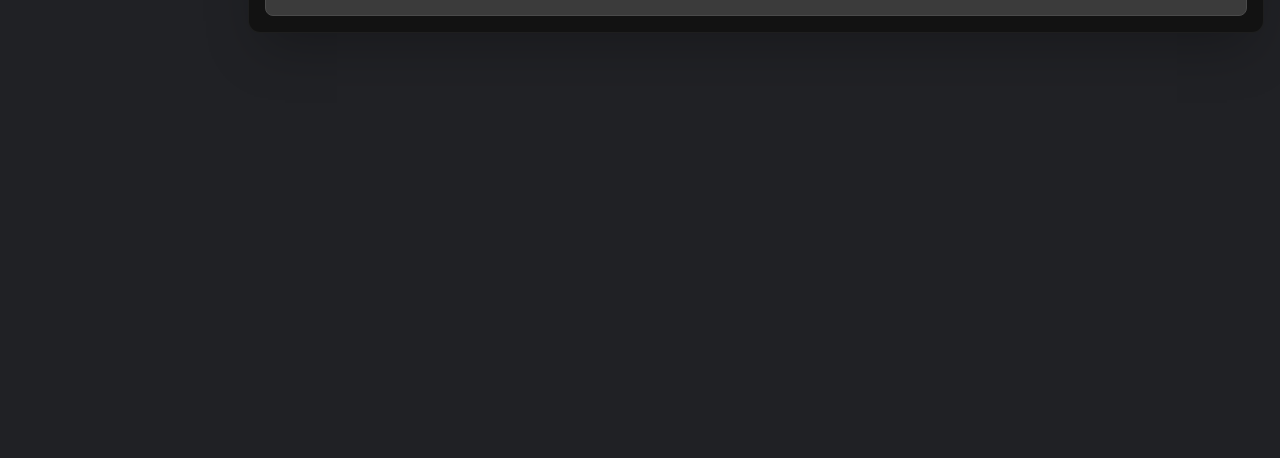
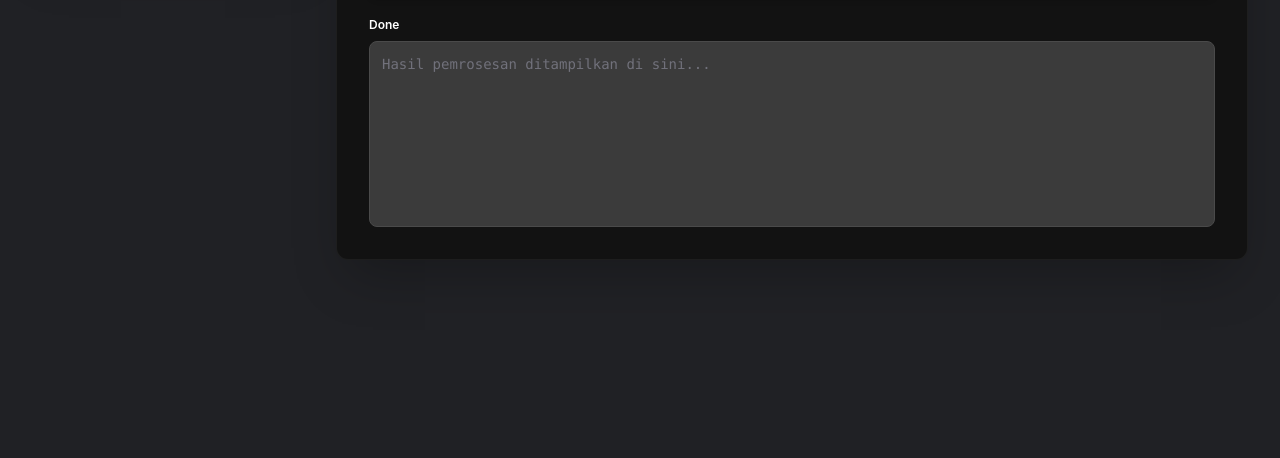
Before and after one commit to doaibu0000000/Barantin, a website built with Vite: page index.html in a window 1280 px wide. Shown: the part 342-800 px from the top of the page. Built offline with nearby package versions, Linux system fonts and the light colour scheme.

Commit message:
Revert "Kurangi padding dan spacing untuk tampilan lebih compact"
This reverts commit 5592e9784c2642034913bcb6ad81392491b34188.

```diff
--- a/src/App.ts
+++ b/src/App.ts
@@ -3,10 +3,10 @@ import { CookieTool, bindCookieToolEvents } from './components/CookieTool';
 
 export const App = () => {
   return `
-    <div class="flex flex-col md:flex-row items-start gap-3 w-full max-w-[1600px] mx-auto p-2 md:p-4 min-h-dvh">
+    <div class="flex flex-col md:flex-row items-start gap-6 w-full max-w-[1600px] mx-auto p-4 md:p-8 min-h-screen pb-24 md:pb-8">
       ${Sidebar()}
 
-      <main class="w-full bg-brand-panel border border-white/5 rounded-xl flex-1 p-3 md:p-4 flex flex-col gap-3 shadow-2xl">
+      <main class="w-full bg-brand-panel border border-white/5 rounded-xl flex-1 p-6 md:p-8 flex flex-col gap-5 shadow-2xl">
         ${CookieTool()}
       </main>
     </div>
--- a/src/components/CookieTool.ts
+++ b/src/components/CookieTool.ts
@@ -1,17 +1,17 @@
 export const CookieTool = () => {
   return `
-    <div class="flex flex-col gap-1">
-      <label for="cookieContent" class="text-[11px] font-semibold text-white">Nomor AJU SSM / PTK</label>
-      <textarea id="cookieContent" placeholder="Contoh :&#10;30104S14616EA2026071000009&#10;32002EXT260709130318MBZS1S" class="w-full bg-brand-input border border-brand-border rounded-lg p-2 text-brand-text placeholder-zinc-500 font-mono text-xs resize-none outline-none focus:border-brand-accent transition-colors" rows="6"></textarea>
+    <div class="flex flex-col gap-2">
+      <label for="cookieContent" class="text-xs font-semibold text-white">Nomor AJU SSM / PTK</label>
+      <textarea id="cookieContent" placeholder="Contoh :&#10;30104S14616EA2026071000009&#10;32002EXT260709130318MBZS1S" class="w-full bg-brand-input border border-brand-border rounded-lg p-3 text-brand-text placeholder-zinc-500 font-mono text-sm resize-none outline-none focus:border-brand-accent transition-colors" rows="8"></textarea>
     </div>
 
-    <button id="processBtn" class="w-full bg-brand-accent hover:bg-brand-accent-hover text-white rounded-lg py-2 text-xs font-semibold cursor-pointer transition-colors shadow-md">
+    <button id="processBtn" class="w-full bg-brand-accent hover:bg-brand-accent-hover text-white rounded-lg py-3 text-sm font-semibold cursor-pointer transition-colors shadow-md">
       Proses Data
     </button>
 
-    <div class="flex flex-col gap-1">
-      <label for="processingResults" class="text-[11px] font-semibold text-white">Done</label>
-      <textarea id="processingResults" placeholder="Hasil pemrosesan ditampilkan di sini..." class="w-full bg-brand-input border border-brand-border rounded-lg p-2 text-brand-text placeholder-zinc-500 font-mono text-xs resize-none outline-none focus:border-brand-accent transition-colors" rows="6" readonly></textarea>
+    <div class="flex flex-col gap-2">
+      <label for="processingResults" class="text-xs font-semibold text-white">Done</label>
+      <textarea id="processingResults" placeholder="Hasil pemrosesan ditampilkan di sini..." class="w-full bg-brand-input border border-brand-border rounded-lg p-3 text-brand-text placeholder-zinc-500 font-mono text-sm resize-none outline-none focus:border-brand-accent transition-colors" rows="8" readonly></textarea>
     </div>
   `;
 };
--- a/src/components/Sidebar.ts
+++ b/src/components/Sidebar.ts
@@ -19,7 +19,7 @@ export const Sidebar = () => {
 
   const renderNavItems = () => {
     return menus.map(menu => `
-      <a href="#" class="nav-item flex flex-col md:flex-row items-center justify-center md:justify-start gap-1 md:gap-2 px-2 md:px-3 py-1.5 md:py-2 rounded-xl md:rounded-lg text-[10px] md:text-sm transition-all ${menu.id === 'Surtu 2' ? 'active text-brand-accent md:bg-brand-accent-bg font-semibold' : 'text-brand-text-muted hover:text-white md:hover:bg-white/5'}" data-menu="${menu.id}">
+      <a href="#" class="nav-item flex flex-col md:flex-row items-center justify-center md:justify-start gap-1 md:gap-3 px-2 md:px-4 py-2 md:py-3 rounded-xl md:rounded-lg text-[11px] md:text-base transition-all ${menu.id === 'Surtu 2' ? 'active text-brand-accent md:bg-brand-accent-bg font-semibold' : 'text-brand-text-muted hover:text-white md:hover:bg-white/5'}" data-menu="${menu.id}">
         ${menu.icon}
         <span>${menu.label}</span>
       </a>
@@ -27,9 +27,9 @@ export const Sidebar = () => {
   };
 
   return `
-    <aside class="fixed bottom-0 left-0 w-full md:relative md:w-[220px] bg-brand-panel border-t md:border border-white/5 md:rounded-xl p-1 md:p-3 flex flex-row md:flex-col shrink-0 shadow-2xl z-50">
-      <div class="hidden md:flex justify-between items-center mb-3">
-        <h2 class="text-lg font-bold tracking-wide text-white text-left w-full">Barantin Tools</h2>
+    <aside class="fixed bottom-0 left-0 w-full md:relative md:w-[280px] bg-brand-panel border-t md:border border-white/5 md:rounded-xl p-2 md:p-6 flex flex-row md:flex-col shrink-0 shadow-2xl z-50">
+      <div class="hidden md:flex justify-between items-center mb-6">
+        <h2 class="text-xl font-bold tracking-wide text-white text-left w-full">Barantin Tools</h2>
       </div>
       <nav id="sidebarNav" class="flex flex-row md:flex-col justify-around md:justify-start w-full md:gap-1.5">
         ${renderNavItems()}
--- a/src/style.css
+++ b/src/style.css
@@ -13,5 +13,5 @@
 }
 
 body {
-  @apply bg-brand-bg text-brand-text font-sans;
+  @apply bg-brand-bg text-brand-text min-h-screen font-sans;
 }
```
